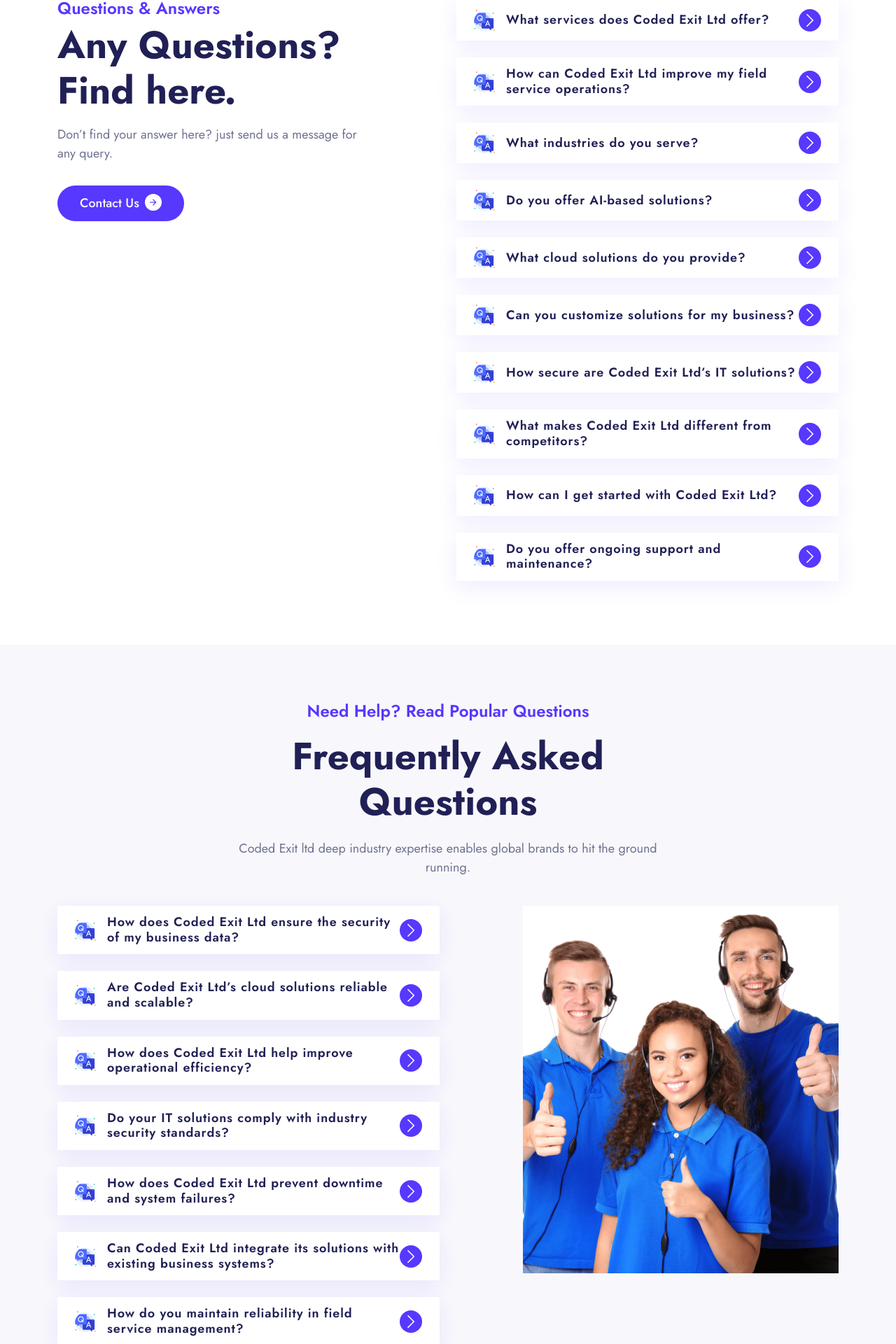
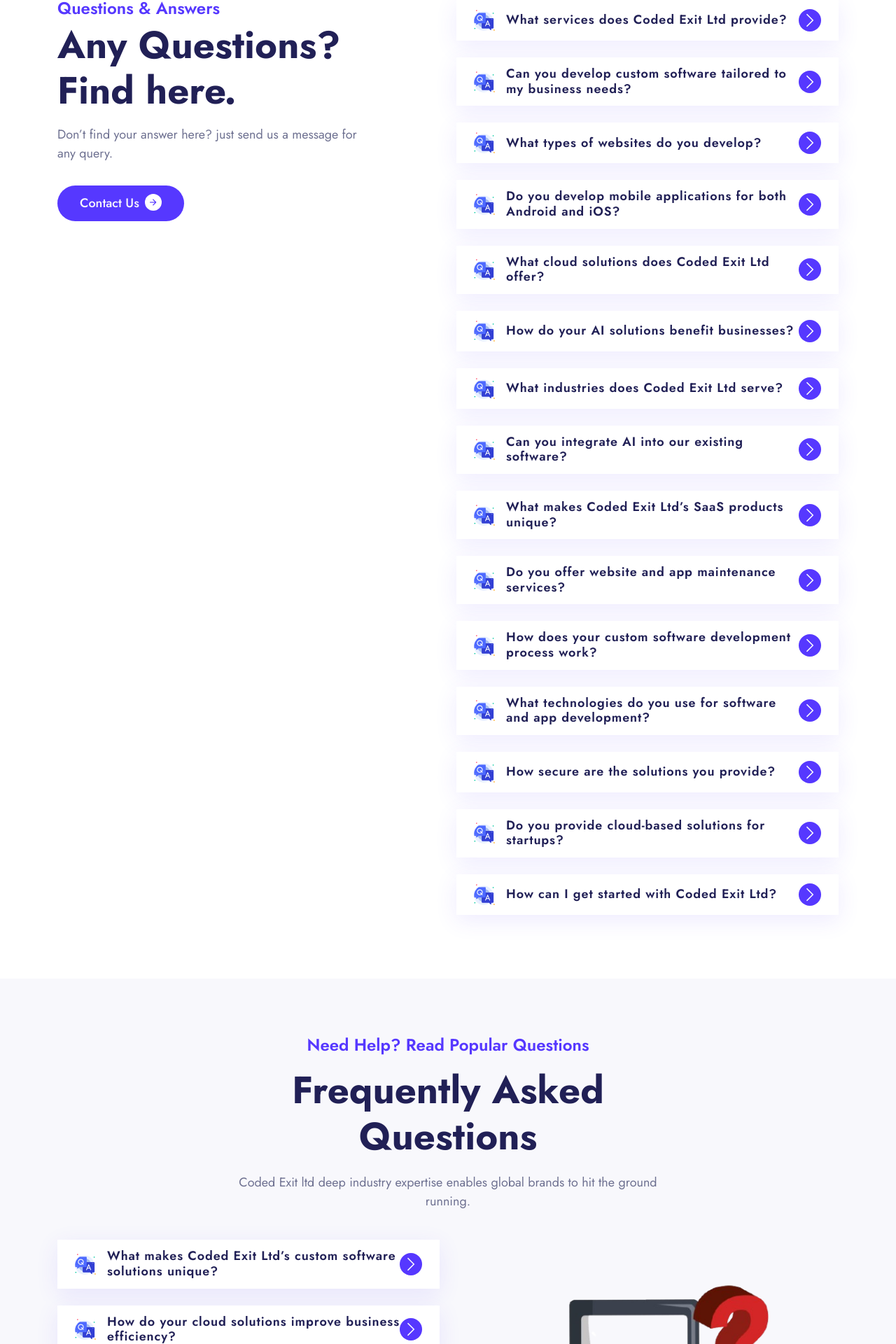
Before and after one commit to ShahzadDiyal/CODEDEXIT, a Next.js app: page /faq in a window 1280 px wide. Shown: the part 355-2275 px from the top of the page at 70% size. Built offline with nearby package versions, Linux system fonts and the light colour scheme.

Commit message:
FAQ are changed

```diff
--- a/components/Footer.tsx
+++ b/components/Footer.tsx
@@ -242,7 +242,7 @@
               <div className="col-md-6">
                 <p className="clr-light text-center text-md-start">
                   {" "}
-                  Copyright 2023 <u> CODEDDEXIT Ltd</u> All Rights Reserved.{" "}
+                  Copyright 2023 <u> CODEDEXIT Ltd</u> All Rights Reserved.{" "}
                 </p>
               </div>
               <div className="col-md-6">
--- a/pages/faq.tsx
+++ b/pages/faq.tsx
@@ -7,115 +7,159 @@
 const faq_1_data = [
   {
     id: 1,
-    question: "What services does Coded Exit Ltd offer?",
-    answer:
-      "Coded Exit Ltd provides field service management, IT solutions, AI development, cloud solutions, and more to help businesses streamline operations and enhance efficiency.",
+    question: "What services does Coded Exit Ltd provide?",
+    answer: "Coded Exit Ltd specializes in custom software solutions, website development, mobile app development, cloud solutions, AI-based services, and SaaS products to help businesses scale efficiently."
   },
   {
     id: 2,
-    question: "How can Coded Exit Ltd improve my field service operations?",
-    answer:
-      "Our field service management solutions optimize scheduling, dispatching, and tracking, ensuring faster service delivery and improved customer satisfaction.",
+    question: "Can you develop custom software tailored to my business needs?",
+    answer: "Yes! We create fully customized software solutions to align with your specific business requirements, improving operations and workflow efficiency."
   },
   {
     id: 3,
-    question: "What industries do you serve?",
-    answer:
-      "We cater to various industries, including logistics, healthcare, retail, manufacturing, and IT, offering customized tech solutions to meet specific needs.",
+    question: "What types of websites do you develop?",
+    answer: "We build all types of websites, including e-commerce platforms, business websites, enterprise portals, and custom web applications with modern UI/UX designs."
   },
   {
     id: 4,
-    question: "Do you offer AI-based solutions?",
-    answer:
-      "Yes! Our AI solutions help businesses automate processes, enhance decision-making, and improve customer interactions using advanced machine learning models.",
+    question: "Do you develop mobile applications for both Android and iOS?",
+    answer: "Absolutely! We develop cross-platform and native mobile applications for Android and iOS, ensuring high performance and user engagement."
   },
   {
     id: 5,
-    question: " What cloud solutions do you provide?",
-    answer:
-      "We offer cloud migration, infrastructure management, and scalable cloud applications to help businesses achieve flexibility and security.",
+    question: "What cloud solutions does Coded Exit Ltd offer?",
+    answer: "We provide cloud migration, infrastructure management, cloud storage solutions, and scalable cloud applications to enhance flexibility and security."
   },
   {
     id: 6,
-    question: "Can you customize solutions for my business?",
-    answer:
-      "Absolutely! We tailor our solutions to fit your unique business needs, ensuring seamless integration and maximum efficiency.",
+    question: "How do your AI solutions benefit businesses?",
+    answer: "Our AI services help businesses automate processes, enhance data-driven decision-making, and improve customer interactions using advanced machine learning and deep learning models."
   },
   {
     id: 7,
-    question: "How secure are Coded Exit Ltd’s IT solutions?",
-    answer:
-      "Security is our top priority. We implement robust cybersecurity measures, data encryption, and compliance standards to protect your business.",
+    question: "What industries does Coded Exit Ltd serve?",
+    answer: "We work with various industries, including healthcare, e-commerce, finance, logistics, education, and enterprise businesses, providing tailored technology solutions."
   },
   {
     id: 8,
-    question: "What makes Coded Exit Ltd different from competitors?",
-    answer:
-      "Our expertise, customer-centric approach, and commitment to innovation set us apart. We provide scalable, cutting-edge solutions tailored to your growth.",
+    question: "Can you integrate AI into our existing software?",
+    answer: "Yes, we specialize in AI integrations, enhancing existing software with intelligent automation, chatbots, predictive analytics, and more."
   },
   {
     id: 9,
-    question: "How can I get started with Coded Exit Ltd?",
-    answer:
-      "Simply contact us through our website or email, and our team will assist you in choosing the right solution for your business needs.",
+    question: "What makes Coded Exit Ltd’s SaaS products unique?",
+    answer: "Our SaaS products are highly scalable, user-friendly, and feature-rich, designed to streamline business operations and improve productivity with minimal setup."
   },
   {
     id: 10,
-    question: "Do you offer ongoing support and maintenance?",
-    answer:
-      "Yes! We provide dedicated support, regular updates, and maintenance to ensure your systems run smoothly at all times.",
+    question: "Do you offer website and app maintenance services?",
+    answer: "Yes, we provide ongoing maintenance, updates, and support to ensure your website or app runs smoothly and remains secure."
   },
-];
+  {
+    id: 11,
+    question: "How does your custom software development process work?",
+    answer: "We follow a structured development approach, including requirement analysis, UI/UX design, development, testing, and deployment, ensuring a tailored and high-quality solution."
+  },
+  {
+    id: 12,
+    question: "What technologies do you use for software and app development?",
+    answer: "We utilize modern technologies, including React, Angular, Node.js, Python, Java, Flutter, and cloud platforms like AWS and Azure for robust development."
+  },
+  {
+    id: 13,
+    question: "How secure are the solutions you provide?",
+    answer: "Security is our top priority. We implement the latest encryption, authentication, and cybersecurity protocols to ensure your data remains safe and protected."
+  },
+  {
+    id: 14,
+    question: "Do you provide cloud-based solutions for startups?",
+    answer: "Yes! We offer cost-effective and scalable cloud solutions for startups, enabling them to grow efficiently without heavy infrastructure investments."
+  },
+  {
+    id: 15,
+    question: "How can I get started with Coded Exit Ltd?",
+    answer: "Simply contact us through our website, email, or phone, and our team will assist you in finding the right solution for your business needs."
+  }
+]
+;
 const faq_2_data = [
   {
     id: 1,
-    question: "How does Coded Exit Ltd ensure the security of my business data?",
-    answer:
-      "We implement advanced encryption, multi-layered security protocols, and regular audits to safeguard your data from cyber threats and unauthorized access.",
+    question: "What makes Coded Exit Ltd’s custom software solutions unique?",
+    answer: "Our custom software is designed to fit your specific business needs, ensuring seamless integration, scalability, and long-term reliability."
   },
   {
     id: 2,
-    question: "Are Coded Exit Ltd’s cloud solutions reliable and scalable?",
-    answer:
-      "Yes! Our cloud solutions are built for high availability, scalability, and resilience, ensuring your business operations run smoothly without downtime.",
+    question: "How do your cloud solutions improve business efficiency?",
+    answer: "We offer scalable, secure, and cost-effective cloud solutions that enable remote access, data storage, and automated backups for maximum efficiency."
   },
   {
     id: 3,
-    question: "How does Coded Exit Ltd help improve operational efficiency?",
-    answer:
-      "We streamline workflows, automate repetitive tasks, and optimize resource allocation to enhance productivity and reduce operational costs.",
+    question: "What industries can benefit from Coded Exit Ltd’s software solutions?",
+    answer: "We serve industries like healthcare, e-commerce, finance, logistics, and education, providing tailored tech solutions to meet industry-specific challenges."
   },
   {
     id: 4,
-    question: "Do your IT solutions comply with industry security standards?",
-    answer:
-      "Absolutely! Our solutions follow global security frameworks like ISO, GDPR, and NIST to ensure compliance and protect sensitive business data.",
+    question: "Do you offer AI-powered automation for business processes?",
+    answer: "Yes, our AI solutions automate repetitive tasks, analyze data, and enhance decision-making, helping businesses increase productivity and reduce costs."
   },
   {
     id: 5,
-    question: "How does Coded Exit Ltd prevent downtime and system failures?",
-    answer:
-      "We use proactive monitoring, failover mechanisms, and disaster recovery strategies to minimize disruptions and ensure seamless business continuity.",
+    question: "What types of mobile apps does Coded Exit Ltd develop?",
+    answer: "We develop native and cross-platform mobile apps with intuitive UI/UX, optimized performance, and advanced features for both Android and iOS users."
   },
   {
     id: 6,
-    question: "Can Coded Exit Ltd integrate its solutions with existing business systems?",
-    answer:
-      "Yes, our solutions are designed for seamless integration with your current software and infrastructure, ensuring a smooth transition without disruptions.",
+    question: "Can you migrate my existing system to the cloud?",
+    answer: "Absolutely! We provide smooth cloud migration services with minimal downtime, ensuring enhanced security and performance for your business applications."
   },
   {
     id: 7,
-    question: "How do you maintain reliability in field service management?",
-    answer:
-      "Our solutions offer real-time tracking, predictive maintenance, and automated scheduling to enhance service reliability and customer satisfaction.",
+    question: "How does Coded Exit Ltd help startups with digital transformation?",
+    answer: "We offer cost-effective SaaS, cloud, and AI solutions that enable startups to build scalable and efficient digital infrastructures from the ground up."
   },
   {
     id: 8,
-    question: "What measures does Coded Exit Ltd take to prevent cybersecurity threats?",
-    answer:
-      "We deploy AI-powered threat detection, regular security updates, and employee training programs to prevent cyberattacks and ensure robust defense mechanisms.",
+    question: "Do you provide maintenance and support for deployed software?",
+    answer: "Yes, we offer continuous monitoring, regular updates, and 24/7 support to ensure your software remains up-to-date and performs optimally."
   },
+  {
+    id: 9,
+    question: "How does your SaaS platform benefit businesses?",
+    answer: "Our SaaS products offer easy access, reduced infrastructure costs, and automated updates, allowing businesses to operate smoothly without IT burdens."
+  },
+  {
+    id: 10,
+    question: "Can Coded Exit Ltd build e-commerce websites?",
+    answer: "Yes! We develop high-performance e-commerce platforms with secure payment gateways, user-friendly navigation, and advanced analytics integration."
+  },
+  {
+    id: 11,
+    question: "How does your AI technology improve customer experience?",
+    answer: "We implement AI-driven chatbots, recommendation engines, and predictive analytics to enhance user interactions and streamline customer service."
+  },
+  {
+    id: 12,
+    question: "Do you offer API development and integration services?",
+    answer: "Yes, we design and integrate secure, scalable APIs to connect your software with third-party services for enhanced functionality and automation."
+  },
+  {
+    id: 13,
+    question: "What security measures do you implement for SaaS applications?",
+    answer: "We use end-to-end encryption, multi-factor authentication, and regular security audits to keep your SaaS applications secure from cyber threats."
+  },
+  {
+    id: 14,
+    question: "How do you ensure seamless website performance?",
+    answer: "We use optimized coding, fast-loading design, caching techniques, and cloud hosting to ensure your website performs flawlessly under all conditions."
+  },
+  {
+    id: 15,
+    question: "How can I request a consultation with Coded Exit Ltd?",
+    answer: "You can contact us through our website, email, or phone, and our team will schedule a consultation to discuss your project requirements in detail."
+  }
 ];
+
 const faq = () => {
   const [active, setActive] = useState<null | number>(0);
   const [active1, setActive1] = useState<null | number>(0);
@@ -300,7 +344,7 @@
             </div>
             <div className="col-lg-6 col-xl-5">
               <img
-                src="/images/faq-img.png"
+                src="/images/faqss.png"
                 alt="image"
                 className="img-fluid w-100"
               />
```
Also changed, not shown: pages/terms-condition.tsx (+11 -11 lines), public/images/faqs.jpg (added), public/images/faqss.png (added).
